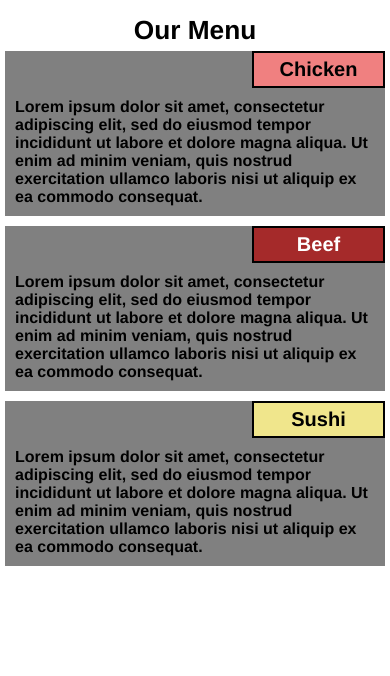
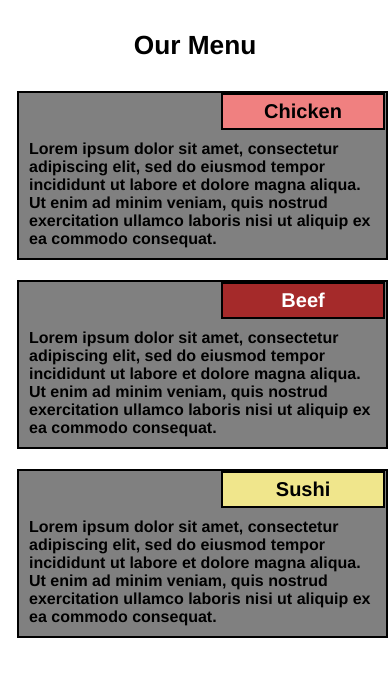
Before and after one commit to pranitashakya/coursera, a plain HTML site: page assignments/assignment2/Index.html in a window 390 px wide. Drawn offline with Linux system fonts and the light colour scheme.

Commit message:
final submission

```diff
--- a/assignments/assignment2/Index.html
+++ b/assignments/assignment2/Index.html
@@ -11,15 +11,15 @@
 <h1>Our Menu</h1>
 
 <div class="row">
-    <div class="content col-lg-4 col-md-6 col-sm-12">
+    <div class="col-lg-4 col-md-6 col-sm-12">
         <div id="Chicken">Chicken</div>
         <p>Lorem ipsum dolor sit amet, consectetur adipiscing elit, sed do eiusmod tempor incididunt ut labore et dolore magna aliqua. Ut enim ad minim veniam, quis nostrud exercitation ullamco laboris nisi ut aliquip ex ea commodo consequat. </p>
     </div>
-    <div class="content col-lg-4 col-md-6 col-sm-12">
+    <div class="col-lg-4 col-md-6 col-sm-12">
         <div id="Beef">Beef</div>
         <p>Lorem ipsum dolor sit amet, consectetur adipiscing elit, sed do eiusmod tempor incididunt ut labore et dolore magna aliqua. Ut enim ad minim veniam, quis nostrud exercitation ullamco laboris nisi ut aliquip ex ea commodo consequat.</p>
     </div>
-    <div class="content col-lg-4 col-md-12 col-sm-12">
+    <div class="col-lg-4 col-md-6 col-sm-12">
         <div id="Sushi">Sushi</div>
         <p>Lorem ipsum dolor sit amet, consectetur adipiscing elit, sed do eiusmod tempor incididunt ut labore et dolore magna aliqua. Ut enim ad minim veniam, quis nostrud exercitation ullamco laboris nisi ut aliquip ex ea commodo consequat.</p>
     </div>
--- a/assignments/assignment2/Styles.css
+++ b/assignments/assignment2/Styles.css
@@ -5,6 +5,7 @@
   padding: 0;
   font-family: Helvetica, Sans-serif, Arial;
   font-weight: bold;
+
 }
 /* Simple Responsive Framework. */
 .row {
@@ -14,7 +15,8 @@
 }
 /* For Menu */
 h1 {
-	margin-top: 15px;
+	margin-top: 30px;
+  margin-bottom: 30px;
   text-align: center;
   font-size:26.25px;
 }
@@ -22,26 +24,16 @@ h1 {
  p {
   padding: 10px;
   margin: 1;
+
 }
-
-
-.content{
-  background-color: grey;
-  padding: 0px;
-  border: 0px solid black;
-  margin: 5px;
-  float: left;
-  text-align: left;
-  display: inline-block;
-  }
 
 
 #Chicken {
 	background-color: lightcoral;
   color: black;
   position: relative;
-  left:65%;
-  width:35%;
+  left:55%;
+  width:45%;
   text-align: right;
   border: 2px solid black;
   padding: 5px 5px 5px 5px;
@@ -50,14 +42,12 @@ h1 {
   font-size: 20px;
   }
 
-
-
 #Beef {
 background-color: #A52A2A;
   color: white;
   position: relative;
-  left:65%;
-  width:35%;
+ left:55%;
+  width:45%;
   text-align: right;
   border: 2px solid black;
   padding: 5px 5px 5px 5px;
@@ -67,14 +57,12 @@ background-color: #A52A2A;
 
 }
 
-
-
 #Sushi {
 background-color: khaki;
   color: black;
   position: relative;
-  left:65%;
-  width:35%;
+  left:55%;
+  width:45%;
   text-align: right;
   border: 2px solid black;
   padding: 5px 5px 5px 5px;
@@ -83,15 +71,15 @@ background-color: khaki;
   font-size: 20px;
 }
 
+/************* Large devices only (Desktop )**************/
 
-/************* Large devices only (Desktop )**************/
 @media (min-width: 992px){
 	.col-lg-1, .col-lg-2, .col-lg-3, .col-lg-4, .col-lg-5, .col-lg-6, .col-lg-7, .col-lg-8, .col-lg-9, .col-lg-10, .col-lg-11, .col-lg-12 {
     float: left;
-    border: 1px solid black;
-    /*margin-left: 17px;
+    border: 2px solid black;
+    margin-left: 17px;
     background-color: grey;
-    position: relative;*/
+    position: relative;
 
 
   }
@@ -134,17 +122,16 @@ background-color: khaki;
 }
 
 /************* Medium devices only (Tablet )**************/
+
 @media (min-width: 768px) and (max-width: 991px) {
 	.col-md-1, .col-md-2, .col-md-3, .col-md-4, .col-md-5, .col-md-6, .col-md-7, .col-md-8, .col-md-9, .col-md-10, .col-md-11, .col-md-12 {
     float: left;
-    border: 1px solid black;
-    /*margin-left: 30px;
-    margin-bottom: 30px;
+    border: 2px solid black;
+    margin-left: 17px;
+    margin-bottom: 10px;
     background-color: grey;
-    position: relative;*/
-
-
-  }
+    position: relative;
+   }
   .col-md-1 {
     width: 8.33%;
   }
@@ -179,20 +166,20 @@ background-color: khaki;
     width: 91.66%;
   }
   .col-md-12 {
-    width: 92%;
+    width: 95.5%;
   }
-}*/
+}
 /************* Small devices only (Mobile )********
 col-lg-4 col-md-6 col-sm-12
 ******/
 @media (max-width: 767px){
 	.col-sm-1, .col-sm-2, .col-sm-3, .col-sm-4, .col-sm-5, .col-sm-6, .col-sm-7, .col-sm-8, .col-sm-9, .col-sm-10, .col-sm-11, .col-sm-12 {
     float: left;
-    border: 1px solid black;
-    /*margin-left: 1px;
-    margin-bottom: 1px;
+    border: 2px solid black;
+    margin-left: 17px;
+    margin-bottom: 20px;
     background-color: grey;
-    position: relative;*/
+    position: relative;
 
   }
   .col-sm-1 {
@@ -229,7 +216,7 @@ col-lg-4 col-md-6 col-sm-12
     width: 91.66%;
   }
   .col-sm-12 {
-    width: 100%;
+    width: 95%;
 
   }
 }
```
Also changed, not shown: assignments/assignment3/css/styles.css (+4 -4 lines), assignments/assignment3/index.html (+4 -4 lines), assignments/assignment4/assignment4-solution-starter/easier/index.html (+1 -1 lines).
